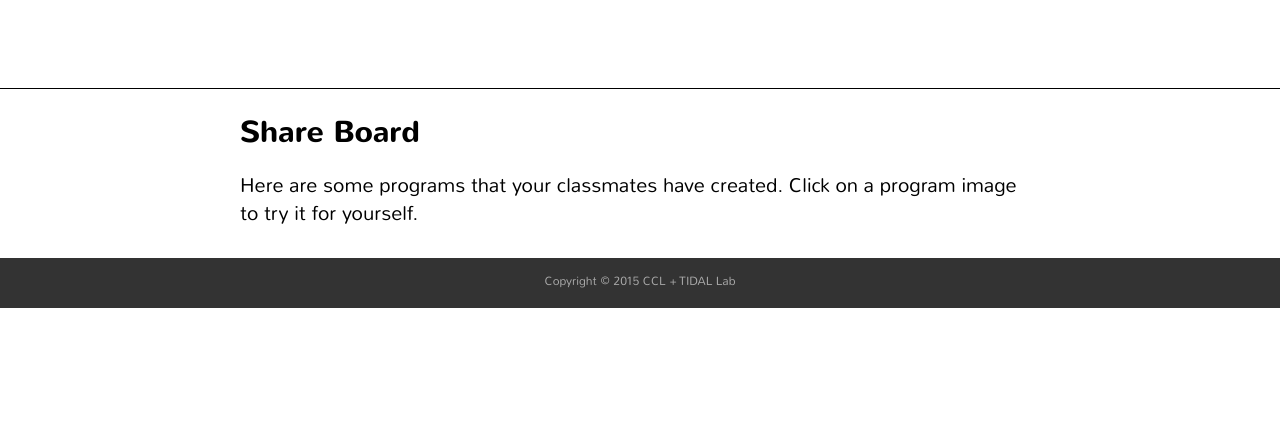
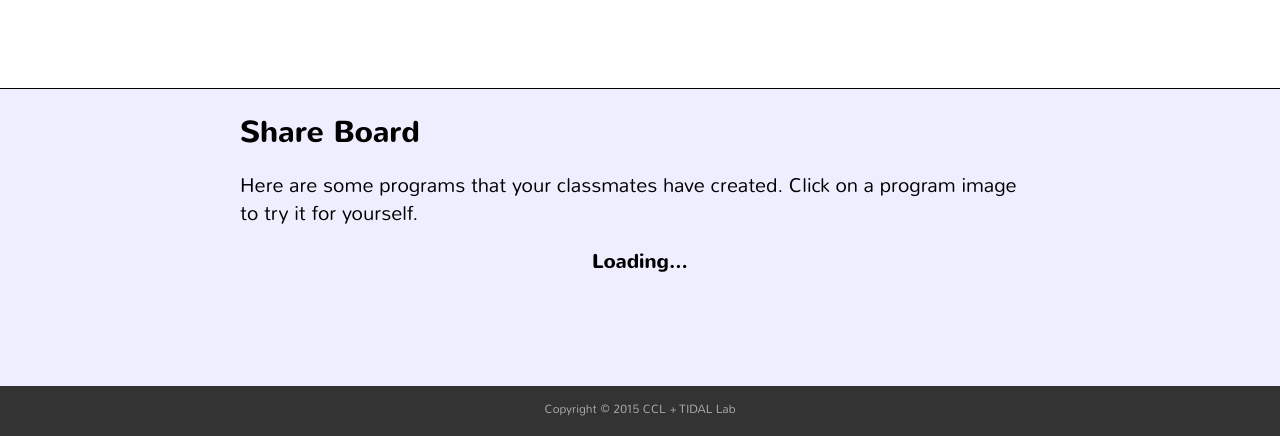
Before and after one commit to NetTango/NetTango, a Django app: template django/reese/templates/challenge.html in a window 1280 px wide; the page is wider, and only the part inside the window is pictured. Shown: the part 1488-1924 px from the top of that part. Before the commit the page ends 1796 px from the top of that part, so only its background shows below. Run offline with Django 3.2, Linux system fonts and the light colour scheme; the template is opened without the code that fills it, so the values that code supplies are empty.

Commit message:
ajax shareboard

```diff
--- a/django/reese/templates/challenge.html
+++ b/django/reese/templates/challenge.html
@@ -11,7 +11,17 @@
   right: -110px;
 }
 
+#shareboard {
+  width: 100%;
+  margin-top: 80px;
+  padding-bottom: 80px;
+  border-top: 1px solid black;
+  background-color: #eef;
+}
 
+.share {
+  background-color: #fff;
+}
 </style>
   <div class="chapter">
 
@@ -154,7 +164,19 @@
   </div>
 
 
-{% include "shareboard.html" %}
+  <!-- SHARE BOARD -->
+  <div id="shareboard">
+    <div class="chapter" style="margin-top: 30px;">
+      <h2>Share Board</h2>
+      <p>
+      Here are some programs that your classmates have created. Click on a program image to try it for yourself.
+      </p>
+
+      <div id="shareboard-ajax">
+      <div style="text-align: center;"><b>Loading...</b></div>
+      </div>
+    </div>
+  </div>
 
 
 <!-- BLOCK DEFINITIONS -->
```
